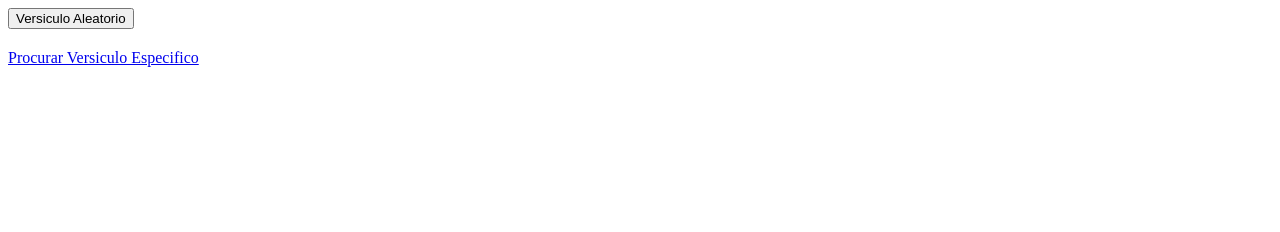
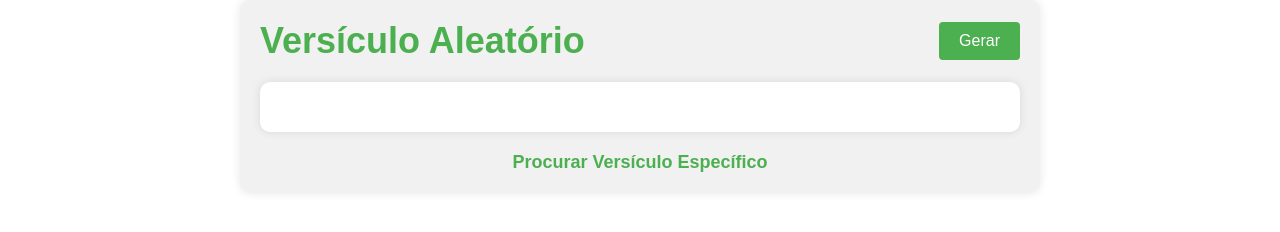
Before and after one commit to EduardoBach/Biblia_Online, a plain HTML site: page biblia/index.html in a window 1280 px wide. Drawn offline with Linux system fonts and the light colour scheme.

Commit message:
styleTemporary

```diff
--- a/biblia/index.html
+++ b/biblia/index.html
@@ -5,16 +5,27 @@
     <meta http-equiv="X-UA-Compatible" content="IE=edge">
     <meta name="viewport" content="width=device-width, initial-scale=1.0">
     <title>Holy.Bible</title>
+    <link rel="stylesheet" href="style.css">
 </head>
 <body>
 
-    <input onclick="pesquisar()" id="pesquisar" type="submit" value="Versiculo Aleatorio">
-    <h2 id="biblia"></h2>
-    <h3 id="sigla"></h3>
-    <h3 id="numberCap"></h3>
-    <h3 id="numberVers"></h3>
+    <div class="container">
+        <div class="header">
+          <h1>Versículo Aleatório</h1>
+          <input onclick="pesquisar()" id="pesquisar" type="submit" value="Gerar">
+        </div>
+        <div class="content">
+          <h2 id="biblia"></h2>
+          <h3 id="sigla"></h3>
+          <h3 id="numberCap"></h3>
+          <h3 id="numberVers"></h3>
+        </div>
+        <div class="footer">
+          <a href="./search.html">Procurar Versículo Específico</a>
+        </div>
+      </div>
 
-    <a href="./search.html">Procurar Versiculo Especifico</a>
+
 
     <script src="./script.js"></script>
 </body>
--- /dev/null
+++ b/biblia/style.css
@@ -0,0 +1,89 @@
+/* Reset das propriedades padrão */
+* {
+    box-sizing: border-box;
+    margin: 0;
+    padding: 0;
+  }
+
+  /* Estilos do container */
+  .container {
+    max-width: 800px;
+    margin: 0 auto;
+    padding: 20px;
+    background-color: #f1f1f1;
+    font-family: Arial, sans-serif;
+    border-radius: 10px;
+    box-shadow: 0px 0px 10px rgba(0, 0, 0, 0.1);
+  }
+
+  /* Estilos do cabeçalho */
+  .header {
+    display: flex;
+    align-items: center;
+    justify-content: space-between;
+    margin-bottom: 20px;
+  }
+
+  .header h1 {
+    font-size: 36px;
+    font-weight: bold;
+    color: #4CAF50;
+  }
+
+  #pesquisar {
+    background-color: #4CAF50;
+    border: none;
+    color: white;
+    padding: 10px 20px;
+    text-align: center;
+    text-decoration: none;
+    display: inline-block;
+    font-size: 16px;
+    border-radius: 4px;
+    cursor: pointer;
+    transition: background-color 0.3s ease;
+  }
+
+  #pesquisar:hover {
+    background-color: #3e8e41;
+  }
+
+  /* Estilos do conteúdo */
+  .content {
+    background-color: white;
+    padding: 20px;
+    border-radius: 10px;
+    box-shadow: 0px 0px 10px rgba(0, 0, 0, 0.1);
+  }
+
+  h2, h3 {
+    margin-bottom: 10px;
+    color: #333;
+  }
+
+  h2 {
+    font-size: 36px;
+    font-weight: bold;
+  }
+
+  h3 {
+    font-size: 24px;
+  }
+
+  /* Estilos do rodapé */
+  .footer {
+    text-align: center;
+    margin-top: 20px;
+  }
+
+  a {
+    color: #4CAF50;
+    text-decoration: none;
+    font-size: 18px;
+    font-weight: bold;
+    transition: color 0.3s ease;
+  }
+
+  a:hover {
+    color: #3e8e41;
+  }
```
